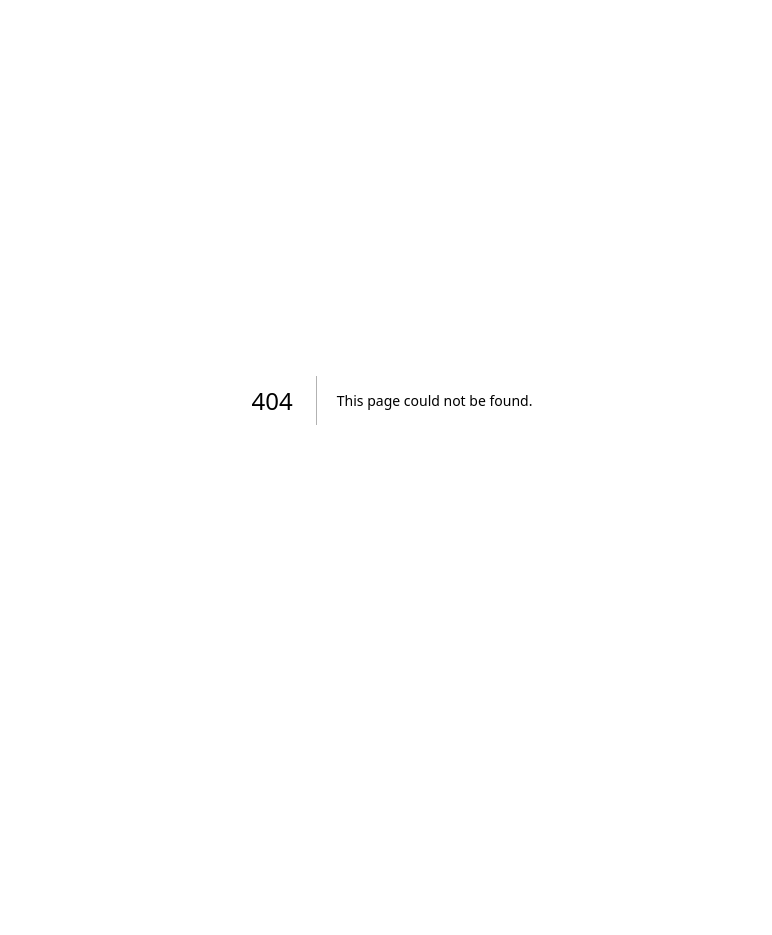
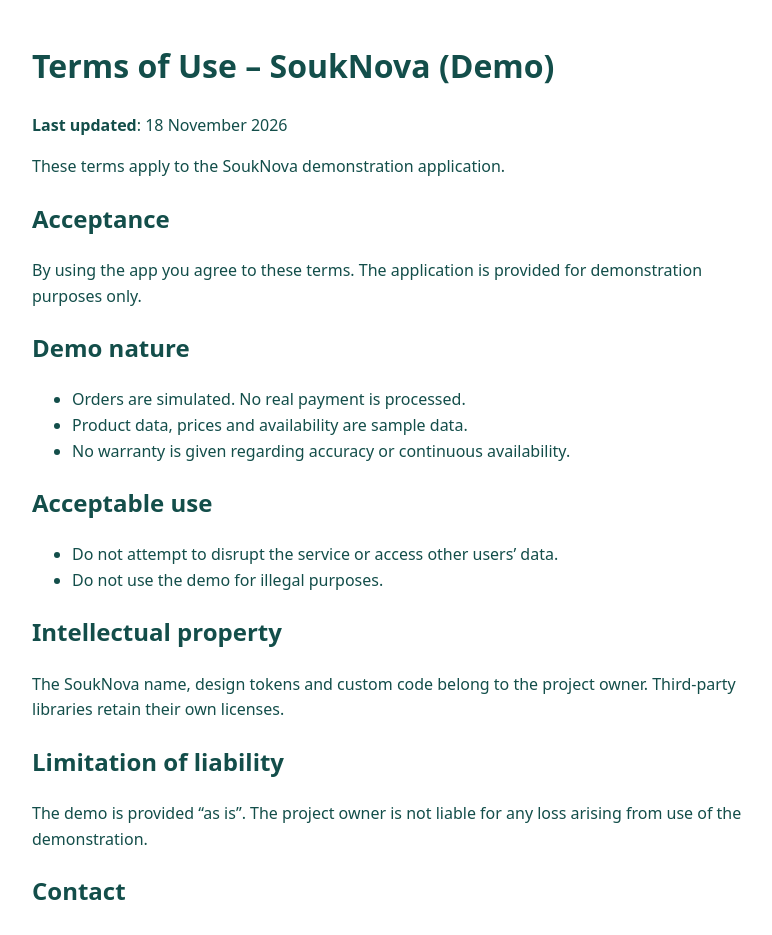
Before and after one commit to MRRACHIDOMAR/active-ecommerce-demo-clone, a Next.js app in the folder web/: page /terms in a window 1280 px wide. Before the commit this address had no page. Shown: the top 935 px of the page, without its empty margins (248-1020 px from the left). Before the commit the page ends 800 px from the top, so only its background shows below. Built offline with nearby package versions, Linux system fonts and the light colour scheme.

Commit message:
Add terms page to Next.js app

```diff
--- /dev/null
+++ b/web/app/terms/page.tsx
@@ -0,0 +1,29 @@
+export default function TermsPage() {
+  return (
+    <main style={{ fontFamily: 'system-ui, sans-serif', maxWidth: '720px', margin: '40px auto', padding: '0 16px', color: '#134E4A', lineHeight: 1.6 }}>
+      <h1>Terms of Use – SoukNova (Demo)</h1>
+      <p><strong>Last updated</strong>: 18 November 2026</p>
+      <p>These terms apply to the SoukNova demonstration application.</p>
+      <h2>Acceptance</h2>
+      <p>By using the app you agree to these terms. The application is provided for demonstration purposes only.</p>
+      <h2>Demo nature</h2>
+      <ul>
+        <li>Orders are simulated. No real payment is processed.</li>
+        <li>Product data, prices and availability are sample data.</li>
+        <li>No warranty is given regarding accuracy or continuous availability.</li>
+      </ul>
+      <h2>Acceptable use</h2>
+      <ul>
+        <li>Do not attempt to disrupt the service or access other users’ data.</li>
+        <li>Do not use the demo for illegal purposes.</li>
+      </ul>
+      <h2>Intellectual property</h2>
+      <p>The SoukNova name, design tokens and custom code belong to the project owner. Third-party libraries retain their own licenses.</p>
+      <h2>Limitation of liability</h2>
+      <p>The demo is provided “as is”. The project owner is not liable for any loss arising from use of the demonstration.</p>
+      <h2>Contact</h2>
+      <p><a href="https://github.com/MRRACHIDOMAR/active-ecommerce-demo-clone" style={{ color: '#0F766E' }}>https://github.com/MRRACHIDOMAR/active-ecommerce-demo-clone</a></p>
+      <p>A full terms document is required before any commercial or public production launch.</p>
+    </main>
+  );
+}
```
